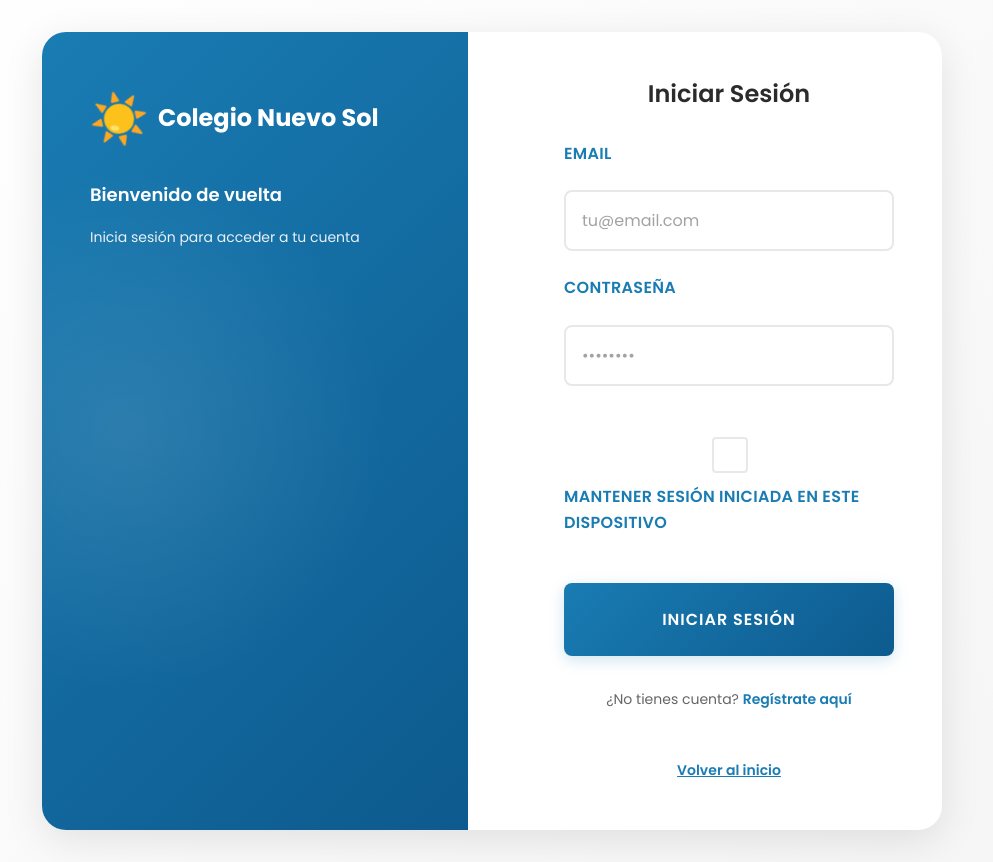
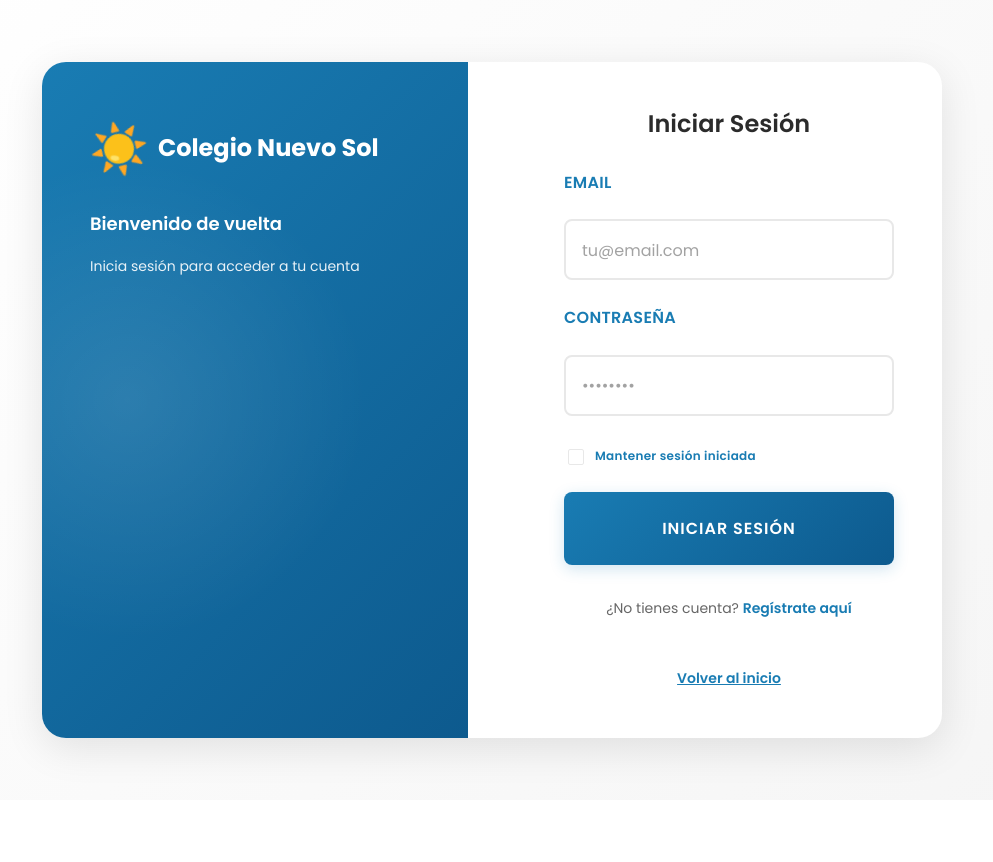
Before and after one commit to JosefinaBacci/WebCSN, a React (Vite) app in the folder frontend/: page /login in a window 1280 px wide. Shown: the whole page, without its empty margins (148-1141 px from the left). After the commit the page ends 800 px from the top, so only its background shows below. Built offline with nearby package versions, Linux system fonts and the light colour scheme; no server answers; what @heroui/react would draw is missing.

Commit message:
remember me checkbox and label styling

```diff
--- a/frontend/src/pages/Login.css
+++ b/frontend/src/pages/Login.css
@@ -209,68 +209,60 @@
 
 .checkbox-group {
     display: flex;
-    align-items: center;
-    gap: var(--spacing-sm);
-    margin-top: var(--spacing-md) !important;
-    margin-bottom: var(--spacing-md) !important;
+    align-items: center !important;
+    flex-direction: row !important;
+    gap: 12px;
+    margin-top: 6px;
+    margin-bottom: 0;
+
 }
 
 .checkbox-group input[type="checkbox"] {
-    appearance: none;
-    -webkit-appearance: none;
-    width: 20px;
-    height: 20px;
+    appearance: none !important;
+    -webkit-appearance: none !important;
+    width: 16px !important;
+    height: 16px !important;
+    border: 1.5px solid var(--gray-light);
+    border-radius: 2px;
     cursor: pointer;
-    border: 2px solid var(--gray-light);
-    border-radius: 0.25rem;
-    background-color: transparent;
-    transition: all 0.3s cubic-bezier(0.34, 1.56, 0.64, 1);
     position: relative;
+    background-color: white;
     flex-shrink: 0;
-}
-
-.checkbox-group input[type="checkbox"]:hover {
-    border-color: var(--primary);
-    box-shadow: 0 0 8px rgba(25, 124, 179, 0.15);
+    transition: all 0.2s ease;
+    padding: 0;
+    line-height: 1;
 }
 
 .checkbox-group input[type="checkbox"]:checked {
     background-color: var(--primary);
     border-color: var(--primary);
-    box-shadow: 0 0 12px rgba(25, 124, 179, 0.25);
-    animation: checkboxPulse 0.4s ease-out;
+}
+
+.checkbox-group input[type="checkbox"]::after {
+    content: "";
+    position: absolute;
+    width: 5px;
+    height: 5px;
+    background-color: white;
+    clip-path: polygon(14% 44%, 0 65%, 50% 100%, 100% 20%, 80% 0%, 43% 62%);
+    top: 50%;
+    left: 50%;
+    transform: translate(-50%, -50%) scale(0);
+    transition: transform 0.15s ease;
 }
 
 .checkbox-group input[type="checkbox"]:checked::after {
-    content: '✓';
-    position: absolute;
-    top: 50%;
-    left: 50%;
-    transform: translate(-50%, -50%);
-    color: var(--light);
-    font-size: 14px;
-    font-weight: 700;
-    line-height: 1;
-}
-
-.checkbox-group input[type="checkbox"]:focus {
-    outline: none;
-    border-color: var(--primary);
-    box-shadow: 0 0 0 3px rgba(25, 124, 179, 0.1);
+    transform: translate(-50%, -50%) scale(1);
 }
 
 .checkbox-group label {
-    font-size: var(--font-size-sm);
+    font-size: 12px !important;
+    line-height: 1.4;
+    margin: 0;
     cursor: pointer;
     color: var(--gray-dark);
-    margin: 0;
-    font-weight: 400;
-    transition: color 0.3s ease;
-    user-select: none;
-}
-
-.checkbox-group input[type="checkbox"]:hover + label {
-    color: var(--primary);
+    text-transform: none !important;
+    flex: 1;
 }
 
 /* Animations */
--- a/frontend/src/pages/Login.tsx
+++ b/frontend/src/pages/Login.tsx
@@ -112,11 +112,14 @@ export default function Login() {
                                 <input
                                     type="checkbox"
                                     id="rememberMe"
+                                    name="rememberMe"
                                     checked={rememberMe}
                                     onChange={(e) => setRememberMe(e.target.checked)}
                                     disabled={loading}
                                 />
-                                <label htmlFor="rememberMe">Mantener sesión iniciada en este dispositivo</label>
+                                <label htmlFor="rememberMe">
+                                    Mantener sesión iniciada
+                                </label>
                             </div>
 
                             <button type="submit" className="login-btn" disabled={loading}>
```
